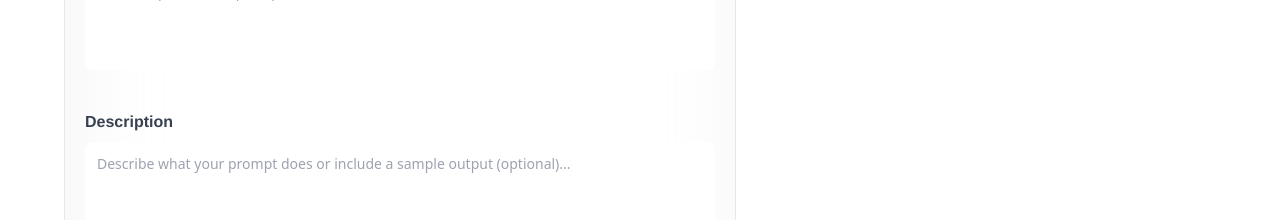
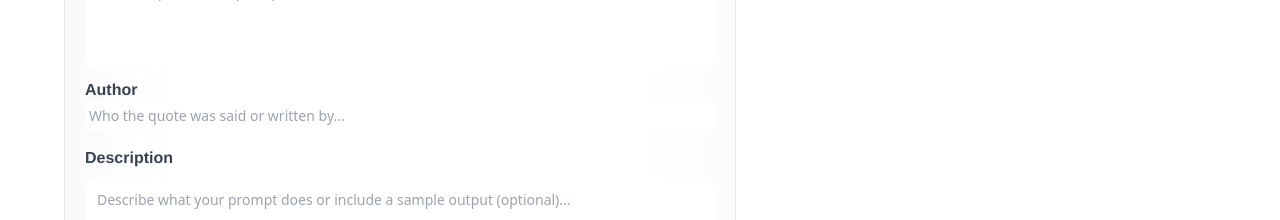
Before and after one commit to DanT52/PromptZone, a Next.js app: page /create-prompt in a window 1280 px wide. Shown: the part 368-588 px from the top of the page. Built offline with nearby package versions, Linux system fonts and the light colour scheme; no server answers.

Commit message:
author section added

```diff
--- a/app/api/prompt/[id]/route.js
+++ b/app/api/prompt/[id]/route.js
@@ -23,7 +23,7 @@ export const GET = async (request, { params }) => {
 
 //patch
 export const PATCH = async (request, { params }) => {
-    const { prompt, tag, description, showEmail } = await request.json()
+    const { prompt, tag, description, showEmail, author } = await request.json()
 
     try {
         await connectToDB()
@@ -35,6 +35,7 @@ export const PATCH = async (request, { params }) => {
         existingPrompt.tag = tag
         existingPrompt.description = description
         existingPrompt.showEmail = showEmail
+        existingPrompt.author = author
 
         await existingPrompt.save()
 
--- a/app/api/prompt/new/route.js
+++ b/app/api/prompt/new/route.js
@@ -2,7 +2,7 @@ import { connectToDB } from "@utils/database";
 import Prompt from '@models/prompt'
 
 export const POST = async (req, res) => {
-    const { userId, prompt, tag, description, showEmail, date } = await req.json();
+    const { userId, prompt, tag, description, showEmail, date, author } = await req.json();
 
     try {
         await connectToDB()
@@ -12,7 +12,8 @@ export const POST = async (req, res) => {
             tag,
             description,
             showEmail,
-            date
+            date,
+            author
 
         })
         await newPrompt.save();
--- a/app/api/prompt/route.js
+++ b/app/api/prompt/route.js
@@ -9,10 +9,7 @@ export const GET = async (req) => {
 
 
 
-    console.log(req.nextUrl.searchParams.get("category"));
-    console.log(req.nextUrl.searchParams.get("text"));
-    console.log(req.nextUrl.searchParams.get("username"));
-    console.log(req.nextUrl.searchParams.get("limit") || 10);
+
 
     // const {
     //   category, // Category corresponds to the 'tag' field in the posts
@@ -44,6 +41,7 @@ export const GET = async (req) => {
       query.$or = [
         { prompt: new RegExp(text, 'i') },
         { description: new RegExp(text, 'i') },
+        { author: new RegExp(text, 'i') },
       ]
     }
 
--- a/app/create-prompt/page.jsx
+++ b/app/create-prompt/page.jsx
@@ -13,9 +13,10 @@ const CreatePrompt = () => {
     const [submitting, setSubmitting] = useState(false)
     const [post, setPost] = useState({
         prompt: '',
-        tag: '',
+        tag: 'Inspirational',
         description: '',
         showEmail: true,
+        author: ''
     })
 
     const createPrompt = async (e) => {
@@ -33,6 +34,7 @@ const CreatePrompt = () => {
                     description: post.description,
                     date: Date.now(),
                     showEmail: post.showEmail,
+                    author: post.author,
                 })
             })
 
--- a/app/update-prompt/page.jsx
+++ b/app/update-prompt/page.jsx
@@ -17,6 +17,7 @@ const EditPrompt = () => {
         tag: '',
         description: '',
         showEmail: true,
+        author: ''
     })
 
     useEffect(() => {
@@ -30,7 +31,8 @@ const EditPrompt = () => {
                 prompt: data.prompt,
                 tag: data.tag,
                 description: data.description,
-                showEmail: data.showEmail
+                showEmail: data.showEmail,
+                author: data.author
             })
         }
         if(promptId) getPromptDetails()
@@ -51,7 +53,8 @@ const EditPrompt = () => {
                     prompt: post.prompt,
                     tag: post.tag,
                     description: post.description,
-                    showEmail: post.showEmail
+                    showEmail: post.showEmail,
+                    author: post.author
                 })
             })
 
--- a/components/Feed.jsx
+++ b/components/Feed.jsx
@@ -7,7 +7,7 @@ import Catagories from "./Catagories";
 import Image from "next/image";
 import ShowMore from "./ShowMore";
 
-const PromptCardList = ({ data, handleTagClick }) => {
+const PromptCardList = ({ data, handleTagClick, handleAuthorClick }) => {
 
   return (
     <div className="mt-16 prompt_layout">
@@ -17,6 +17,7 @@ const PromptCardList = ({ data, handleTagClick }) => {
           key={post._id}
           post={post}
           handleTagClick={handleTagClick}
+          handleAuthorClick={handleAuthorClick}
 
         />
       ))}
@@ -73,7 +74,16 @@ const Feed = () => {
   const handleTagClick = (tagName) => {
     setSearchCat(tagName)
     setCatVal(tagName)
+    setSearchText("")
     setLimit(10)
+  }
+
+  const handleAuthorClick = (author) => {
+    setSearchText(author)
+    setSearchCat("")
+    setCatVal("All Categories")
+    setLimit(10)
+
   }
 
   const setCatagory = (value) => {
@@ -120,6 +130,7 @@ const Feed = () => {
     <PromptCardList
       data={allPosts}
       handleTagClick={handleTagClick}
+      handleAuthorClick={handleAuthorClick}
     />
   )
 }
@@ -131,6 +142,19 @@ const Feed = () => {
       isNext={limit  > allPosts.length}
       setLimit={setLimit}
         />
+
+    )}
+    {(loading && limit > 10) && (
+      <div className='w-full flex-center'>
+      <Image
+        src="assets\icons\loader.svg"
+        alt='loading'
+        width={30}
+        height={30}
+        className='object-contain'
+      />
+    </div>
+
 
     )}
 
--- a/components/Form.jsx
+++ b/components/Form.jsx
@@ -26,7 +26,21 @@ const Form = ({type, post, setPost, submitting, handleSubmit}) => {
             className="resize-none form_textarea dark:bg-slate-800 dark:text-white"
 
           />
-          <div className=" pt-10 font-satoshi font-semibold text-base text-gray-700 dark:text-slate-300">
+          <div className=" pt-2 font-satoshi font-semibold text-base text-gray-700 dark:text-slate-300">
+            Author
+          </div>
+          <textarea
+            value={post.author}
+            required
+            onChange={(e) => setPost({ ...post,
+            author: e.target.value })}
+            placeholder="Who the quote was said or written by..."
+
+            className="resize-none w-full h-7 flex rounded-lg p-1  text-sm text-gray-500 outline-0 dark:bg-slate-800 dark:text-white"
+
+          />
+
+          <div className=" pt-4 font-satoshi font-semibold text-base text-gray-700 dark:text-slate-300">
             Description
           </div>
           <textarea
@@ -35,7 +49,7 @@ const Form = ({type, post, setPost, submitting, handleSubmit}) => {
             description: e.target.value })}
             placeholder="Describe what your prompt does or include a sample output (optional)..."
 
-            className="form_textarea dark:bg-slate-800 dark:text-white"
+            className="form_textarea resize-none dark:bg-slate-800 dark:text-white"
 
           />
         </label>
--- a/components/Nav.jsx
+++ b/components/Nav.jsx
@@ -4,7 +4,6 @@ import Link from 'next/link'
 import Image from 'next/image'
 import {useState, useEffect} from 'react'
 import { signIn, signOut, useSession, getProviders } from 'next-auth/react'
-import { Router } from 'next/router'
 import { useRouter } from 'next/navigation'
 import DarkModeToggle from './DarkModeToggle'
 const Nav = () => {
@@ -22,9 +21,12 @@ const Nav = () => {
         }
         setUpProviders()
     }, [])
+
+
+
   return (
     <nav className="flex-between w-full mb-16 pt-3">
-        <Link href="/" className=' flex gap-2 flex-center'>
+        <Link href="/" className=' flex gap-2 flex-center' >
             <Image src="/assets/images/logo.svg" alt="PromptZone logo"
             width={30}
             height={30}
--- a/components/PromptCard.jsx
+++ b/components/PromptCard.jsx
@@ -8,7 +8,7 @@ import { formatDistanceToNow } from 'date-fns'
 
 
 
-const PromptCard = ( { post, handleTagClick, handleEdit, handleDelete}) => {
+const PromptCard = ( { post, handleTagClick, handleEdit, handleDelete, handleAuthorClick}) => {
 
   const {data: session} = useSession()
   const pathName = usePathname()
@@ -27,7 +27,7 @@ const PromptCard = ( { post, handleTagClick, handleEdit, handleDelete}) => {
 
   const handleCopy = () => {
     setCopied(post.prompt)
-    navigator.clipboard.writeText(post.prompt)
+    navigator.clipboard.writeText(` "${post.prompt}" \n -${post.author}`)
     setTimeout(()=> setCopied(""), 3000)
   }
 
@@ -42,6 +42,8 @@ const PromptCard = ( { post, handleTagClick, handleEdit, handleDelete}) => {
   const toggleShowMore = () => {
     setShowMore(!showMore);
   };
+
+
 
   return (
     <div className='prompt_card dark:bg-slate-800'>
@@ -130,7 +132,16 @@ const PromptCard = ( { post, handleTagClick, handleEdit, handleDelete}) => {
 
       <div className='flex justify-between'>
         <div className='flex'>
-          <p className='mx-3 font-inter text-sm text-gray-400 dark:text-slate-500'>catagory: </p>
+
+          <p className='mx-2 font-inter text-sm text-gray-400 dark:text-slate-500'>author: </p>
+
+          <p className='  font-inter text-sm orange_gradient cursor-pointer'
+            onClick={() => handleAuthorClick && handleAuthorClick(post.author)}
+          >
+            {post.author}
+          </p>
+
+          <p className='ml-[30px] mx-3 font-inter text-sm text-gray-400 dark:text-slate-500'>catagory: </p>
 
           <p className='  font-inter text-sm blue_gradient cursor-pointer'
             onClick={() => handleTagClick && handleTagClick
@@ -138,6 +149,7 @@ const PromptCard = ( { post, handleTagClick, handleEdit, handleDelete}) => {
           >
             {post.tag}
           </p>
+
         </div>
         {(showMore || !needShowMore) && (
           <div>
--- a/models/prompt.js
+++ b/models/prompt.js
@@ -26,6 +26,10 @@ const PromptSchema = new Schema({
     showEmail: {
         type: Boolean,
         reqired: [true, 'option reqired']
+    },
+    author: {
+        type: String,
+        reqired: [true, 'author is reqired']
     }
 
 })
```
